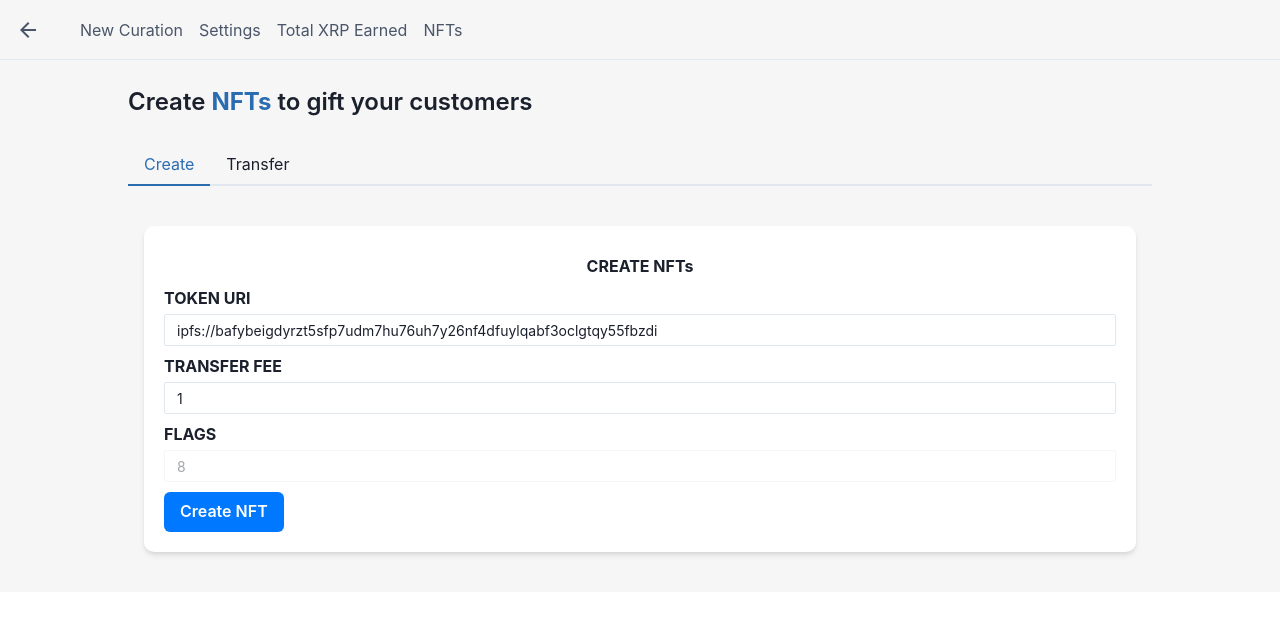
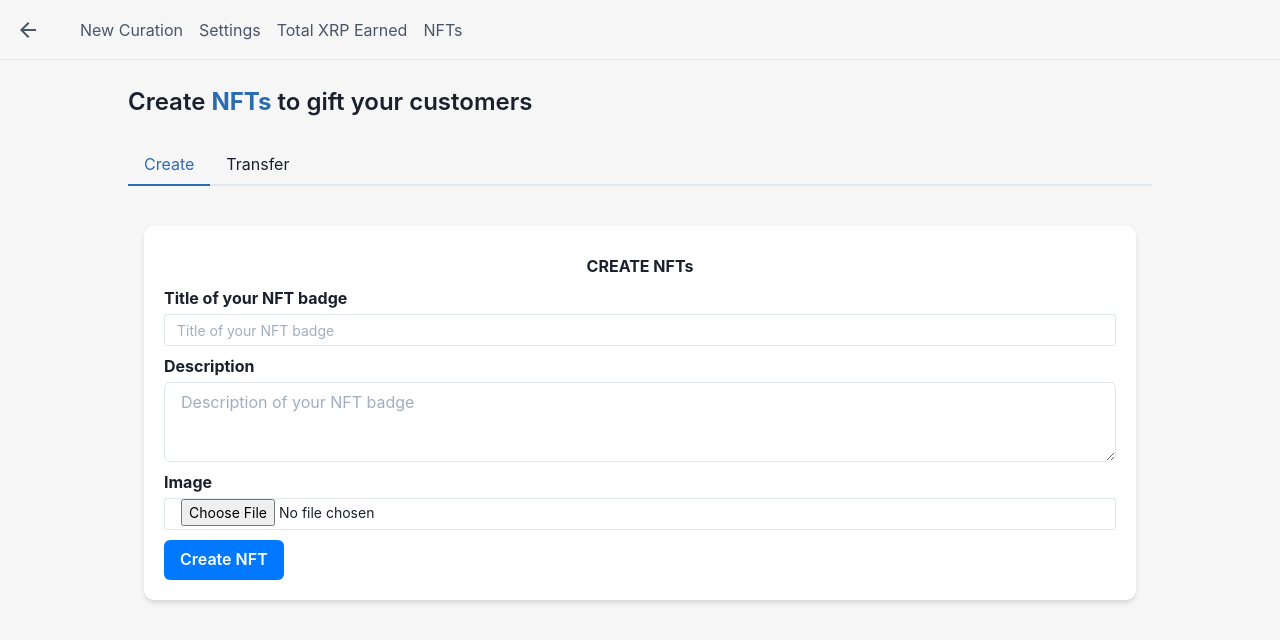
Before and after one commit to meta-soft-xrp/xrp-shopify-coupon-client, a React (Create React App) app: page /nft in a window 1280 px wide. Shown: the top 644 px of the page. Built offline with nearby package versions, Linux system fonts and the light colour scheme; what parse would draw is missing.

Commit message:
New fields added

```diff
--- a/src/routes/nft/index.js
+++ b/src/routes/nft/index.js
@@ -2,7 +2,7 @@ import React from 'react';
 import NavBar from "../../components/navbar";
 import useNFTStore from "../../store/nft";
 import { Box, Button, Container, Heading, Input, Stack, StackDivider, Text, useToast } from '@chakra-ui/react';
-import { Tabs, TabList, TabPanels, Tab, TabPanel } from '@chakra-ui/react'
+import { Tabs, TabList, TabPanels, Tab, TabPanel, Textarea } from '@chakra-ui/react'
 
 
 
@@ -11,18 +11,36 @@ const NFTRoute = () => {
 
     const nftState = useNFTStore((state) => state.nftState);
     const postNFTState = useNFTStore((state) => state.postNFTState);
-    const getNFTState = useNFTStore((state) => state.getNFTState);
+    const postNFTBadge = useNFTStore((state) => state.postNFTBadge);
     const createSellOffer = useNFTStore((state) => state.createSellOffer);
     const toast = useToast();
+    const imageHostKey = process.env.REACT_APP_IMAGE_BB_KEY
 
 
     const handleCreateNFT = (event) => {
         event.preventDefault();
         const form = event.target;
         const seed = process.env.REACT_APP_XRP_NFT_ACCOUNT_SEED;
-        const uri = form.uri.value;
-        const transferFee = form.transferFee.value;
-        const flags = form.flags.value;
+        const uri = "ipfs://bafybeigdyrzt5sfp7udm7hu76uh7y26nf4dfuylqabf3oclgtqy55fbzdi";
+        const transferFee = 1;
+        const flags = 8;
+        const title = form.title.value;
+        const description = form.description.value;
+        const image = form.image.files[0];
+        const formData = new FormData();
+        formData.append('image', image);
+        const url = `https://api.imgbb.com/1/upload?key=${imageHostKey}`;
+
+        // fetch(url, {
+        //     method: 'POST',
+        //     body: formData
+        // })
+        //     .then(res => res.json())
+        //     .then(imgData => {
+        //         console.log("Image URL", imgData.data.url);
+
+        //         postNFTBadge(title, description, imgData.data.url)
+        //     })
 
         postNFTState(seed, uri, transferFee, flags);
         form.reset();
@@ -99,37 +117,24 @@ const NFTRoute = () => {
                             <Box bg="white" maxW="5xl" mx="auto" borderRadius={10} p={5} mt={'24px'} boxShadow="md">
                                 <Text mb='4px' align={"center"} mt={'8px'} size="xl" fontWeight="bold" >CREATE NFTs</Text>
                                 <form onSubmit={handleCreateNFT}>
-                                    {/* <Text mb='4px' mt={'8px'} size="xl" fontWeight="bold" >XRP ACCOUNT SEED</Text>
+
+                                    <Text mb='4px' mt={'8px'} size="xl" fontWeight="bold" >Title of your NFT badge</Text>
                                     <Input
-                                        name='seed'
-                                        placeholder='Type your XRP Seed'
+                                        name='title'
+                                        placeholder='Title of your NFT badge'
                                         size='sm'
                                         required={true}
-                                    /> */}
-                                    <Text mb='4px' mt={'8px'} size="xl" fontWeight="bold" >TOKEN URI</Text>
+                                    />
+                                    <Text mb='4px' mt={'8px'} size="xl" fontWeight="bold" >Description</Text>
+                                    <Textarea name="description" placeholder='Description of your NFT badge' />
+                                    <Text mb='4px' mt={'8px'} size="xl" fontWeight="bold" >Image</Text>
                                     <Input
-                                        name='uri'
-                                        placeholder='Type your token URI'
+                                        type='file'
+                                        px='4'
+                                        name='image'
+                                        placeholder='Title of your NFT badge'
                                         size='sm'
                                         required={true}
-                                        defaultValue={"ipfs://bafybeigdyrzt5sfp7udm7hu76uh7y26nf4dfuylqabf3oclgtqy55fbzdi"}
-                                    />
-                                    <Text mb='4px' mt={'8px'} size="xl" fontWeight="bold" >TRANSFER FEE</Text>
-                                    <Input
-                                        name='transferFee'
-                                        placeholder='Enter a transfer fee'
-                                        size='sm'
-                                        required={true}
-                                        defaultValue={1}
-                                    />
-                                    <Text mb='4px' mt={'8px'} size="xl" fontWeight="bold" >FLAGS</Text>
-                                    <Input
-                                        name='flags'
-                                        placeholder='Type number of flags'
-                                        size='sm'
-                                        required={true}
-                                        defaultValue={8}
-                                        disabled={true}
                                     />
 
                                     <Button isLoading={nftState.post.loading} type='submit' colorScheme={"messenger"} variant='solid' mt={'10px'}>
@@ -138,21 +143,6 @@ const NFTRoute = () => {
                                 </form>
                             </Box>
 
-                            {/* <Box bg="white" maxW="5xl" mx="auto" borderRadius={10} p={5} mt={'24px'} boxShadow="md">
-                                <form onSubmit={handleGetNFT}>
-                                    <Text mb='4px' mt={'8px'} size="xl" fontWeight="bold" >XRP ACCOUNT SEED</Text>
-                                    <Input
-                                        name='seed'
-                                        placeholder='Type your XRP Seed'
-                                        size='sm'
-                                        required={true}
-                                    />
-
-                                    <Button isLoading={nftState.get.loading} type='submit' colorScheme={"messenger"} variant='solid' mt={'10px'}>
-                                        {nftState.get.loading ? "Loading" : "Get NFTs of your account"}
-                                    </Button>
-                                </form>
-                            </Box> */}
 
                             {nftState.post.success.ok ? <Box bg="white" maxW="5xl" mx="auto" borderRadius={10} p={5} mt={'24px'} boxShadow="md">
                                 <Heading size='xs' mb={'20px'}>
--- a/src/store/nft/index.js
+++ b/src/store/nft/index.js
@@ -143,6 +143,8 @@ const useNFTStore = create((set) => ({
             throw e;
         }
     },
+    postNFTBadge: async (title, description, image) => { },
+
     createSellOffer: async (seed, tokenID, amount, flags, destination, expiration) => {
         set(
             produce((state) => ({
```
Also changed, not shown: 1 other file (tests, documents, lock files or other folders).
